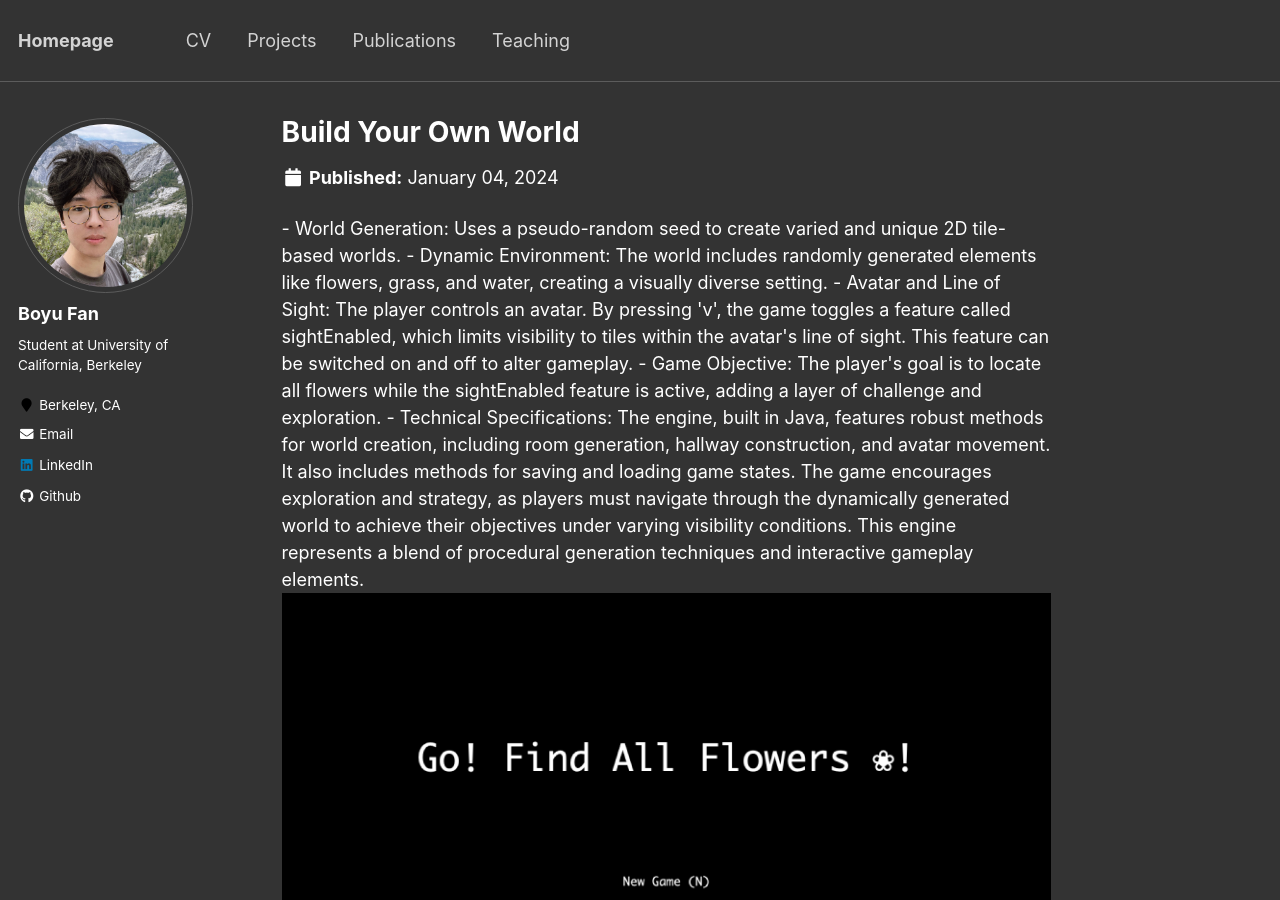
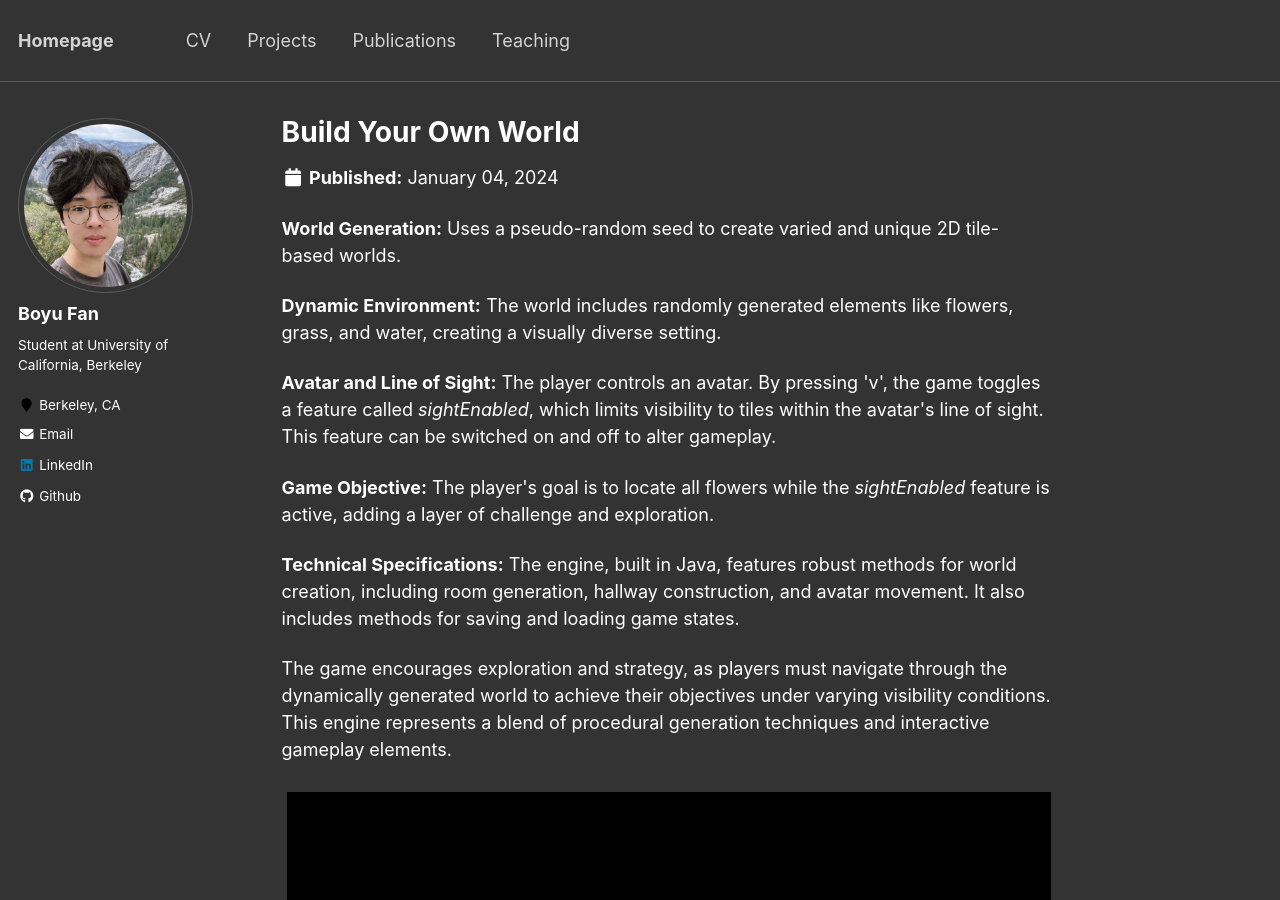
Before and after one commit to BoyuFan1/BoyuFan1, a Jekyll site: the page built from _portfolio/portfolio-2.html, in a window 1280 px wide and 900 px high. Built offline with Jekyll 4.4.1, drawn with Linux system fonts in a browser that asks for light colours.

Commit message:
Update portfolio-2.html

```diff
--- a/_portfolio/portfolio-2.html
+++ b/_portfolio/portfolio-2.html
@@ -4,16 +4,16 @@ excerpt: "It's a game engine that crafts a navigable 2D tile-based world. The no
 collection: portfolio
 ---
 
-- World Generation: Uses a pseudo-random seed to create varied and unique 2D tile-based worlds.
-- Dynamic Environment: The world includes randomly generated elements like flowers, grass, and water, creating a visually diverse setting.
-- Avatar and Line of Sight: The player controls an avatar. By pressing 'v', the game toggles a feature called sightEnabled, which limits visibility to tiles within the avatar's line of sight. This feature can be switched on and off to alter gameplay.
-- Game Objective: The player's goal is to locate all flowers while the sightEnabled feature is active, adding a layer of challenge and exploration.
-- Technical Specifications: The engine, built in Java, features robust methods for world creation, including room generation, hallway construction, and avatar movement. It also includes methods for saving and loading game states.
+<p><strong>World Generation:</strong> Uses a pseudo-random seed to create varied and unique 2D tile-based worlds.</p>
+<p><strong>Dynamic Environment:</strong> The world includes randomly generated elements like flowers, grass, and water, creating a visually diverse setting.</p>
+<p><strong>Avatar and Line of Sight:</strong> The player controls an avatar. By pressing 'v', the game toggles a feature called <em>sightEnabled</em>, which limits visibility to tiles within the avatar's line of sight. This feature can be switched on and off to alter gameplay.</p>
+<p><strong>Game Objective:</strong> The player's goal is to locate all flowers while the <em>sightEnabled</em> feature is active, adding a layer of challenge and exploration.</p>
+<p><strong>Technical Specifications:</strong> The engine, built in Java, features robust methods for world creation, including room generation, hallway construction, and avatar movement. It also includes methods for saving and loading game states.</p>
 
-The game encourages exploration and strategy, as players must navigate through the dynamically generated world to achieve their objectives under varying visibility conditions. This engine represents a blend of procedural generation techniques and interactive gameplay elements.
+<p>The game encourages exploration and strategy, as players must navigate through the dynamically generated world to achieve their objectives under varying visibility conditions. This engine represents a blend of procedural generation techniques and interactive gameplay elements.</p>
 
-<div class="image-scroll-container">
-    <img src='/BoyuFan1/images/BYOW1.jpg'>
-    <img src='/BoyuFan1/images/BYOW2.jpg'>
-    <img src='/BoyuFan1/images/BYOW3.jpg'>
+<div style='white-space: nowrap; overflow-x: auto; text-align: center;'>
+    <img src='/BoyuFan1/images/BYOW1.jpg' style='display: inline-block; vertical-align: top; margin: 5px;'>
+    <img src='/BoyuFan1/images/BYOW2.jpg' style='display: inline-block; vertical-align: top; margin: 5px;'>
+    <img src='/BoyuFan1/images/BYOW3.jpg' style='display: inline-block; vertical-align: top; margin: 5px;'>
 </div>
```
